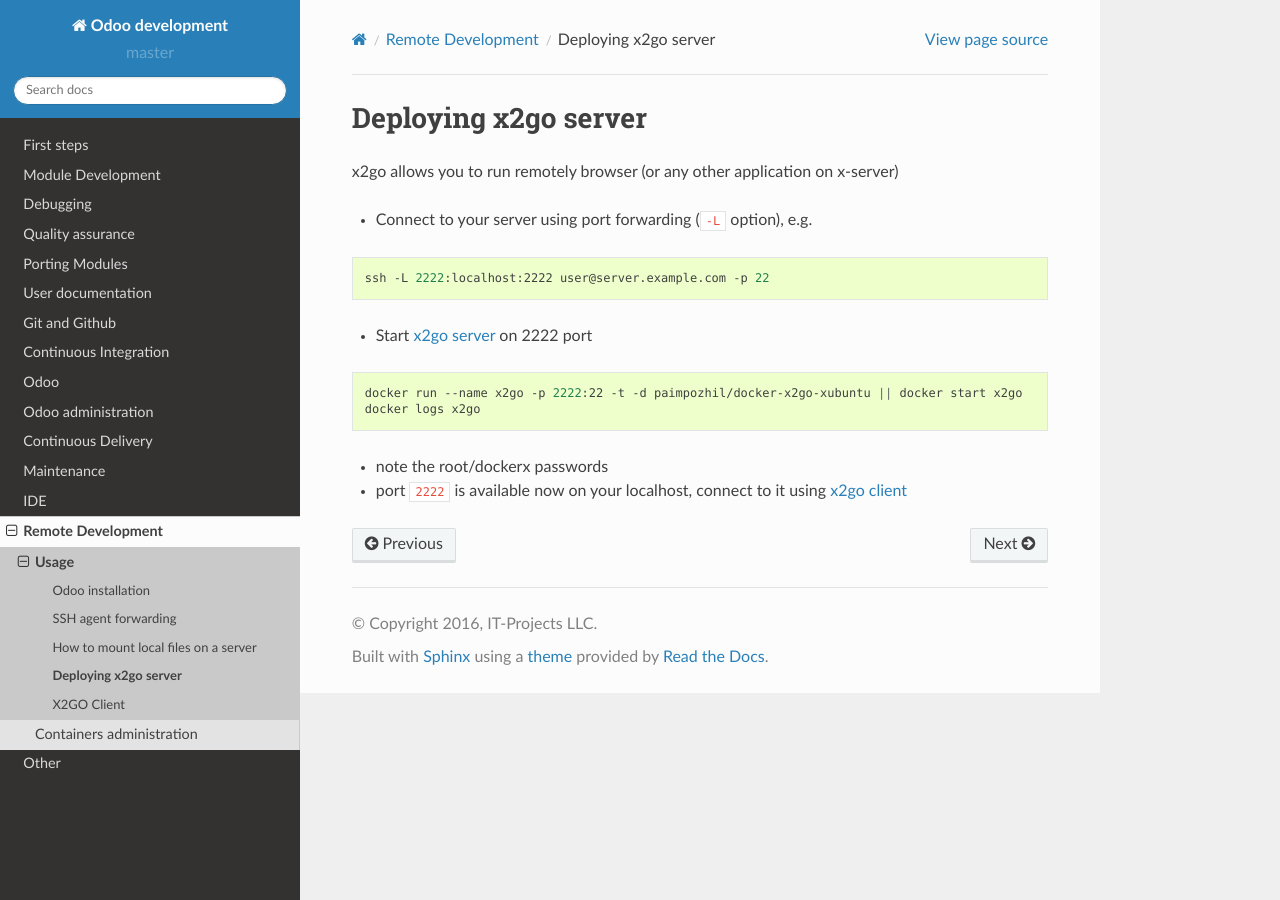
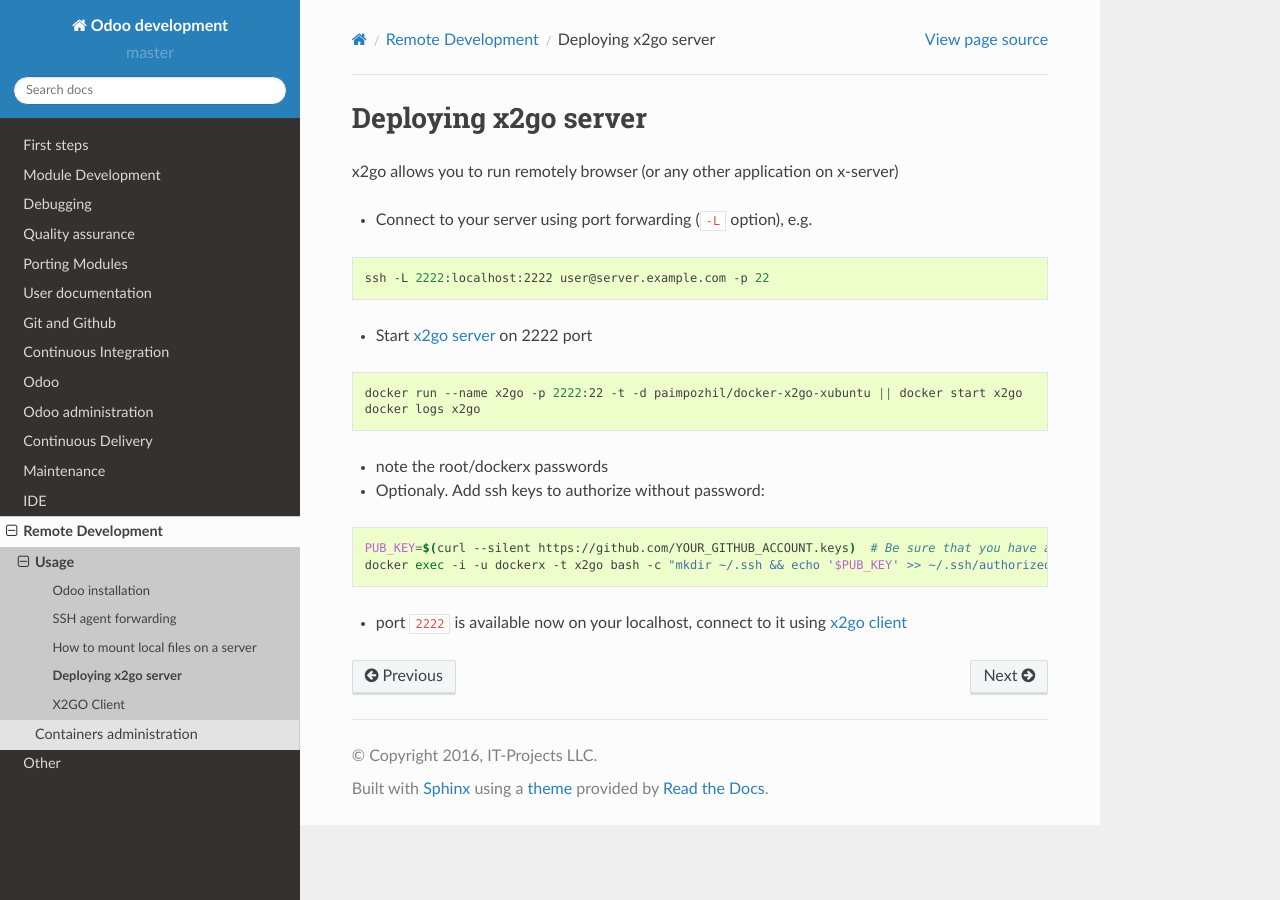
Before and after one commit to itpp-labs/odoo-development, a Sphinx documentation site: the page built from docs/remote-dev/x2go.rst, in a window 1280 px wide. Built offline with Sphinx 7.4.7 and the Read the Docs theme 2.0.0, drawn with Linux system fonts in a browser that asks for light colours.

Commit message:
ssh authtentication

```diff
--- a/docs/remote-dev/x2go.rst
+++ b/docs/remote-dev/x2go.rst
@@ -22,4 +22,12 @@
 
 * note the root/dockerx passwords
 
+* Optionaly. Add ssh keys to authorize without password:
+
+.. code-block:: sh
+
+ PUB_KEY=$(curl --silent https://github.com/YOUR_GITHUB_ACCOUNT.keys)  # Be sure that you have added ssh keys on github
+ docker exec -i -u dockerx -t x2go bash -c "mkdir ~/.ssh && echo '$PUB_KEY' >> ~/.ssh/authorized_keys"
+
+
 * port ``2222`` is available now on your localhost, connect to it using :doc:`x2go client <x2goclient>`
```
